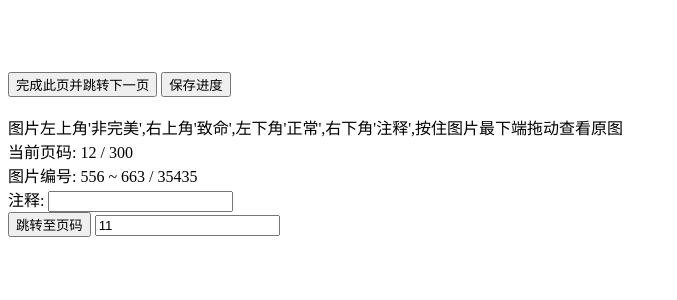
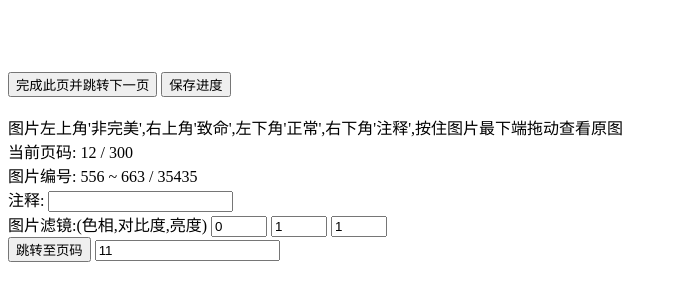
Before and after one commit to SQCEDA/abchecker, a website: page human_check.html in a window 1280 px wide. Shown: the part 314-614 px from the top of the page, without its empty margins (0-677 px from the left). Drawn offline with Linux system fonts and the light colour scheme; no server answers.

Commit message:
img filter

```diff
--- a/human_check.html
+++ b/human_check.html
@@ -66,6 +66,7 @@
             /* transform:rotate(0deg) !important; */
         }
     </style>
+    <style id=imgfilters></style>
 </head>
 
 <body>
@@ -89,6 +90,12 @@
         当前页码: <span id='currentpid'>12</span> / <span id='totalpage'>300</span> <br>
         图片编号: <span id=spic>556</span> ~ <span id=epic>663</span> / <span id='totalpic'>35435</span><br>
         注释: <input id=commentstr type="text"> <br>
+        <div onchange="imgfilters.innerHTML='img.pimg {filter: hue-rotate('+this.children[1].value+'deg) contrast('+this.children[2].value+') brightness('+this.children[3].value+');}'">
+            <span>图片滤镜:(色相,对比度,亮度)</span>
+            <input type="number" style='width:3rem' value='0' onchange="this?.parent?.onchange()">
+            <input type="number" style='width:3rem' value='1' onchange="this?.parent?.onchange()">
+            <input type="number" style='width:3rem' value='1' onchange="this?.parent?.onchange()">
+        </div>
         <input type="button" value="跳转至页码" onclick="goToPage(topid.value)"> <input type="number" name="" id="topid"
             value="11"> <br>
     </div>
```
